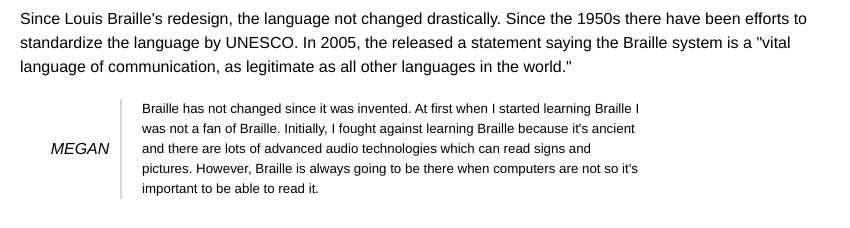
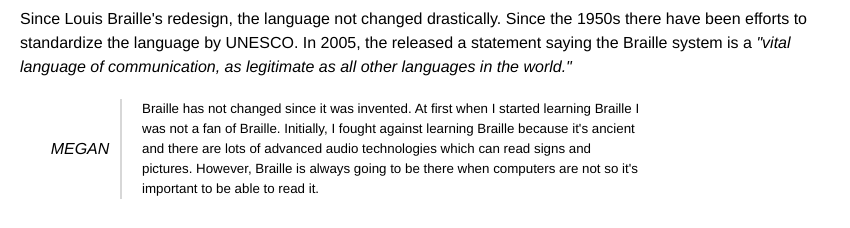
Before and after one commit to holmesjoli/braille, a plain HTML site: page index.html in a window 1280 px wide. Shown: the part 372-600 px from the top of the page, 0-850 px from the left. Drawn offline with nearby package versions, Linux system fonts and the light colour scheme; a script that the page names is missing.

Commit message:
added styling

```diff
--- a/index.html
+++ b/index.html
@@ -35,7 +35,7 @@
         <div class="left">
             <p>Braille is a notational system developed for people with blindness, deafblindness, and low vision. Notational systems represent the sounds or words of a language. In the case of Braille, the notational system is interpreted by the user tactilely instead of visually. While, Frenchman Louis Braille is credited with the development in the early 1800s, Braille was not the first touch-based reading system.</p>
             <p>In the late 1900s,  Frenchman Valentine Hauy embossed the roman letters in common texts. However, the reliance on typographic composition made the system challenging to learn and resulted in very low literacy among people with low vision. The system which led to the development of Braille was developed by artillery captain Charles Barbier de la Serre in 1822. The code that Barbier developed was known as night writing and developed as a military technology to give soliders the ability to be able to communicate silently and without a light source at night. Barbier's system was phonetic, relied on a 12-dot pattern which did not easily fit under a finger tip pad.</p>
-            <p>Since Louis Braille's redesign, the language not changed drastically. Since the 1950s there have been efforts to standardize the language by UNESCO. In 2005, the released a statement saying the Braille system is a "vital language of communication, as legitimate as all other languages in the world."</p>
+            <p>Since Louis Braille's redesign, the language not changed drastically. Since the 1950s there have been efforts to standardize the language by UNESCO. In 2005, the released a statement saying the Braille system is a <i>"vital language of communication, as legitimate as all other languages in the world."</i></p>
             <div class="quote">
                 <span class="content">Megan</span>
                 <p class="content">Braille has not changed since it was invented. At first when I started learning Braille I was not a fan of Braille. Initially, I fought against learning Braille because it's ancient and there are lots of advanced audio technologies which can read signs and pictures. However, Braille is always going to be there when computers are not so it's important to be able to read it.</p>
```
